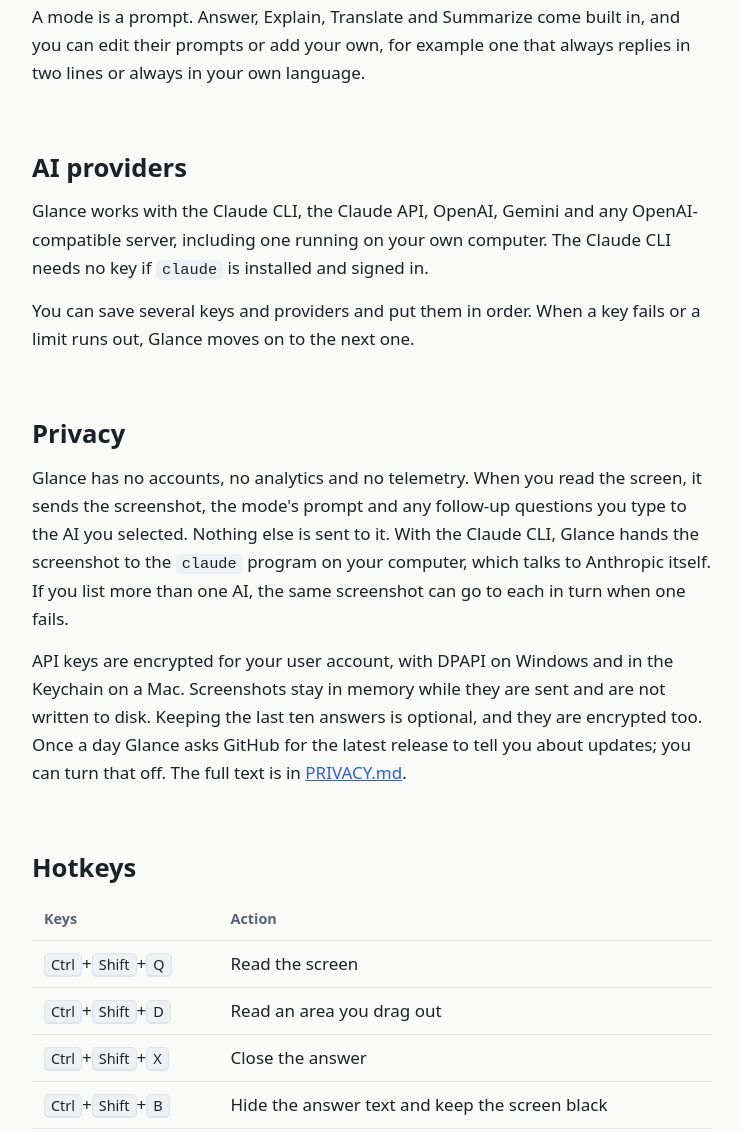
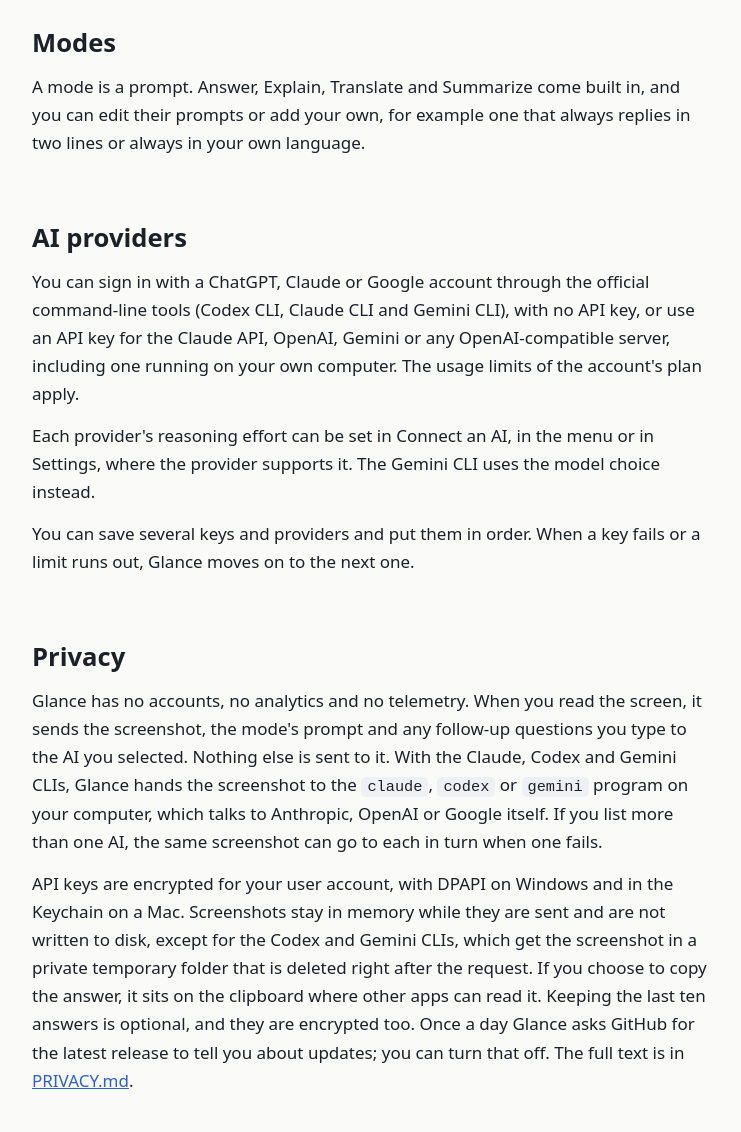
Before and after one commit to aytutuna/Glance, a plain HTML site: page docs/index.html in a window 1280 px wide. Shown: the part 2712-3844 px from the top of the page, without its empty margins (148-889 px from the left). Drawn offline with Linux system fonts and the light colour scheme.

Commit message:
describe account sign-in, effort and clipboard options

```diff
--- a/docs/index.html
+++ b/docs/index.html
@@ -7,7 +7,7 @@
 <meta name="description" content="Glance is a small tray app for Windows and macOS. Press a hotkey, it reads your screen, asks the AI you chose and shows the answer in a popup, on this screen or another one.">
 <meta property="og:type" content="website">
 <meta property="og:title" content="Glance">
-<meta property="og:description" content="Press a key and get an answer about what is on your screen. Works with Claude, OpenAI, Gemini and local servers.">
+<meta property="og:description" content="Press a key and get an answer about what is on your screen. Sign in with a ChatGPT, Claude or Google account, or use an API key or a local server.">
 <meta property="og:image" content="https://aytutuna.github.io/Glance/img/og.png">
 <meta property="og:url" content="https://aytutuna.github.io/Glance/">
 <meta name="twitter:card" content="summary_large_image">
@@ -237,6 +237,7 @@ footer .wrap { display: flex; flex-wrap: wrap; gap: 8px 22px; }
   </div>
   <div class="narrow">
     <p>In the menu, Show answer on picks the screen that gets the popup. Identify screens shows a big number on each display for two seconds so you know which is which. Answer position puts the popup in the bottom right or the center, or in an area you draw yourself.</p>
+    <p>Answer goes to can also copy the answer to the clipboard, or only copy it without showing anything, so you can paste it where you need it.</p>
     <p>The Plain black answer option swaps the dark gray panel for pure black with white text, and Text opacity turns the text down if it is too bright. The hide key (<kbd>Ctrl</kbd>+<kbd>Shift</kbd>+<kbd>B</kbd>) blanks the text and leaves the screen black.</p>
   </div>
 </section>
@@ -251,7 +252,8 @@ footer .wrap { display: flex; flex-wrap: wrap; gap: 8px 22px; }
 <section>
   <h2>AI providers</h2>
   <div class="narrow">
-    <p>Glance works with the Claude CLI, the Claude API, OpenAI, Gemini and any OpenAI-compatible server, including one running on your own computer. The Claude CLI needs no key if <code>claude</code> is installed and signed in.</p>
+    <p>You can sign in with a ChatGPT, Claude or Google account through the official command-line tools (Codex CLI, Claude CLI and Gemini CLI), with no API key, or use an API key for the Claude API, OpenAI, Gemini or any OpenAI-compatible server, including one running on your own computer. The usage limits of the account's plan apply.</p>
+    <p>Each provider's reasoning effort can be set in Connect an AI, in the menu or in Settings, where the provider supports it. The Gemini CLI uses the model choice instead.</p>
     <p>You can save several keys and providers and put them in order. When a key fails or a limit runs out, Glance moves on to the next one.</p>
   </div>
 </section>
@@ -259,8 +261,8 @@ footer .wrap { display: flex; flex-wrap: wrap; gap: 8px 22px; }
 <section>
   <h2>Privacy</h2>
   <div class="narrow">
-    <p>Glance has no accounts, no analytics and no telemetry. When you read the screen, it sends the screenshot, the mode's prompt and any follow-up questions you type to the AI you selected. Nothing else is sent to it. With the Claude CLI, Glance hands the screenshot to the <code>claude</code> program on your computer, which talks to Anthropic itself. If you list more than one AI, the same screenshot can go to each in turn when one fails.</p>
-    <p>API keys are encrypted for your user account, with DPAPI on Windows and in the Keychain on a Mac. Screenshots stay in memory while they are sent and are not written to disk. Keeping the last ten answers is optional, and they are encrypted too. Once a day Glance asks GitHub for the latest release to tell you about updates; you can turn that off. The full text is in <a href="https://github.com/aytutuna/Glance/blob/main/PRIVACY.md">PRIVACY.md</a>.</p>
+    <p>Glance has no accounts, no analytics and no telemetry. When you read the screen, it sends the screenshot, the mode's prompt and any follow-up questions you type to the AI you selected. Nothing else is sent to it. With the Claude, Codex and Gemini CLIs, Glance hands the screenshot to the <code>claude</code>, <code>codex</code> or <code>gemini</code> program on your computer, which talks to Anthropic, OpenAI or Google itself. If you list more than one AI, the same screenshot can go to each in turn when one fails.</p>
+    <p>API keys are encrypted for your user account, with DPAPI on Windows and in the Keychain on a Mac. Screenshots stay in memory while they are sent and are not written to disk, except for the Codex and Gemini CLIs, which get the screenshot in a private temporary folder that is deleted right after the request. If you choose to copy the answer, it sits on the clipboard where other apps can read it. Keeping the last ten answers is optional, and they are encrypted too. Once a day Glance asks GitHub for the latest release to tell you about updates; you can turn that off. The full text is in <a href="https://github.com/aytutuna/Glance/blob/main/PRIVACY.md">PRIVACY.md</a>.</p>
   </div>
 </section>
 
```
Also changed, not shown: 2 other files.
